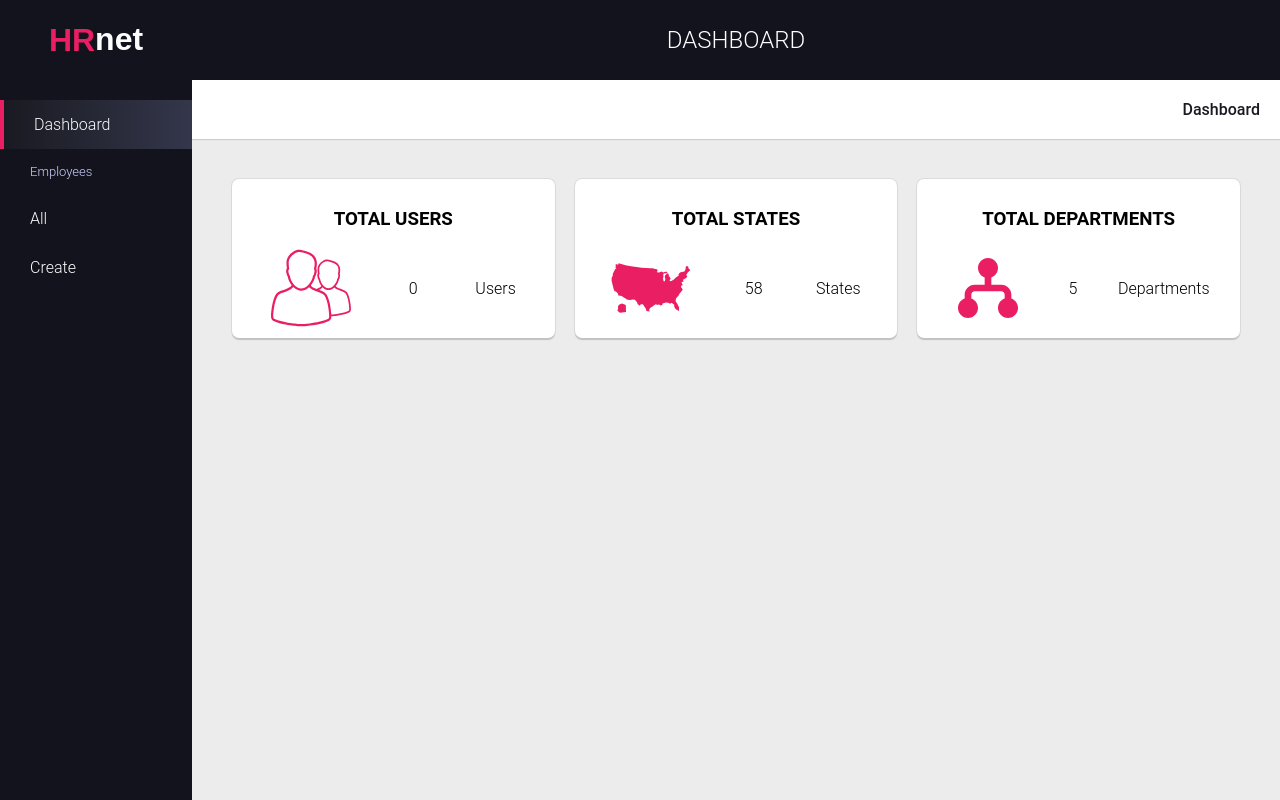
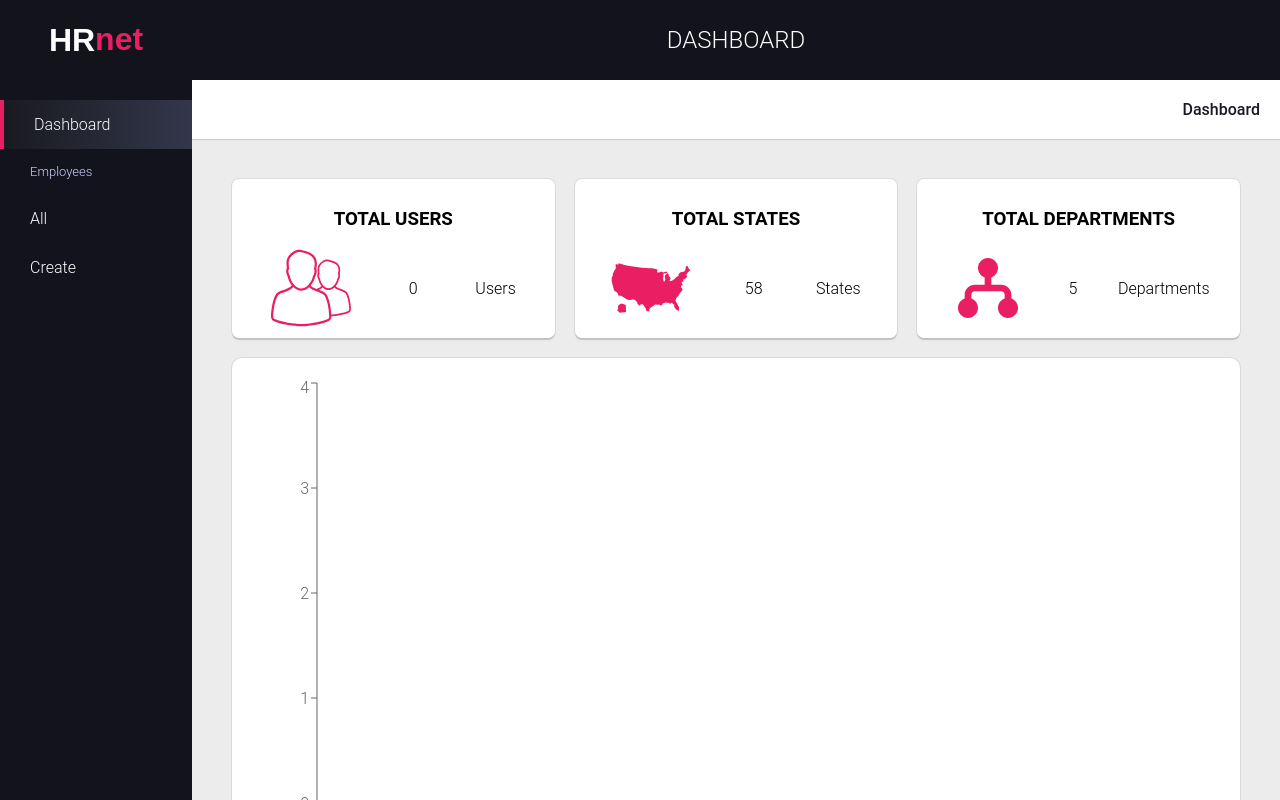
Before and after one commit to Loutani/dark-admin-dashboard, a React (Create React App) app: page / in a window 1280 px wide. Shown: the top 800 px of the page. Built offline with nearby package versions, Linux system fonts and the light colour scheme.

Commit message:
integrate the EmployeeBarChart in dashboard page

```diff
--- a/src/pages/Dashboard.js
+++ b/src/pages/Dashboard.js
@@ -1,17 +1,39 @@
 import React from 'react'
 import { NavLink } from 'react-router-dom'
+import { useSelector } from 'react-redux';
 
 import Header from '../components/Header/Header';
 import Breadcrumb from '../components/Breadcrumb/Breadcrumb';
+import Card from '../components/Card/Card';
+import EmployeeBarChart from '../components/EmployeeBarChart/EmployeeBarChart';
 
 import usersAsSvg from '../images/users';
 import statesAsSvg from '../images/states';
 import departmentsAsSvg from '../images/departments';
-import Card from '../components/Card/Card';
-import { useSelector } from 'react-redux';
+
+import departments from '../__mock__/departments';
+
+/**
+ * group employee by deprtment
+ *
+ * @param {array} departments
+ * @param {array} employees
+ * @returns {array}
+ */
+const groupByDepartment = (departments, employees) => {
+    return departments.map(department => {
+        let departmentName = department.value;
+
+        let result = employees.filter(employee => employee.department === departmentName)
+
+        return {name: departmentName, value: result.length}
+    })
+}
 
 function Dashboard() {
     const employees = useSelector(state => state.employees)
+
+    const employeeGroupByDepartments = groupByDepartment(departments, employees)
 
     return (
         <div className='content'>
@@ -48,7 +70,7 @@ function Dashboard() {
                 </div>
                 <div className='chart-container'>
                     <div className='users-by-department'>
-
+                        <EmployeeBarChart label='Employee bar chart by departments' data={employeeGroupByDepartments} keys={{name:'name', value: 'value'}}/>
                     </div>
                     <div className='users-by-start-date'>
 
```
